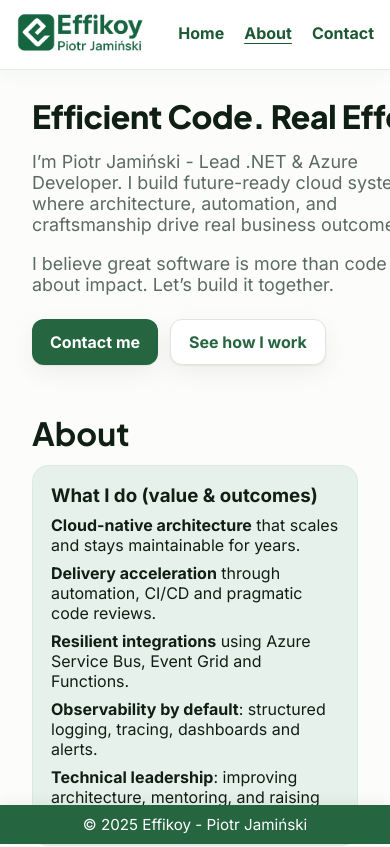
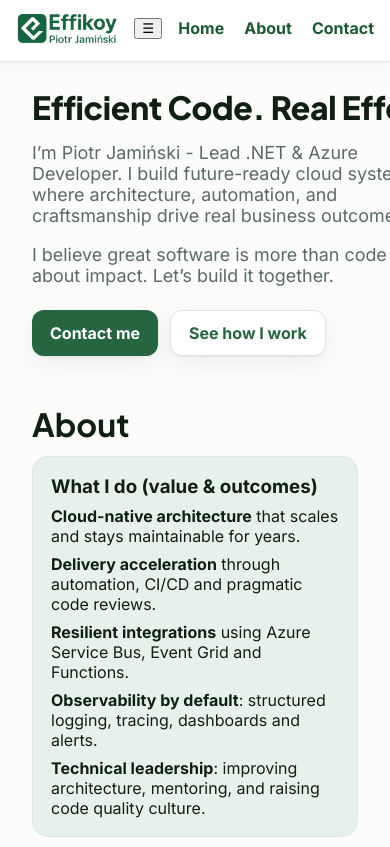
Before and after one commit to pjaminski/effikoy-site, a plain HTML site: page index.html in a window 390 px wide. Shown: the top 847 px of the page. Drawn offline with Linux system fonts and the light colour scheme.

Commit message:
Update index.html

```diff
--- a/index.html
+++ b/index.html
@@ -13,12 +13,14 @@
     <!-- Styles -->
     <link rel="stylesheet" href="css/style.css" />
   </head>
+
   <body>
     <!-- Header -->
     <header class="header">
       <div class="header__inner">
-        <a class="brand" href="#home" aria-label="Do sekcji Home"><img src="logo.png" alt="Effikoy logo"></a>
-        <nav class="nav" aria-label="Główne menu">
+        <a class="brand" href="#home" aria-label="To Home"><img src="logo.png" alt="Effikoy logo"></a>
+		<button class="nav-toggle" aria-label="Menu" aria-expanded="false">☰</button>
+        <nav class="nav" aria-label="Main menu">
           <a href="#home">Home</a>
           <a href="#about">About</a>
           <a href="#contact">Contact</a>
@@ -26,12 +28,8 @@
       </div>
     </header>
 
-    <!-- Pasek postępu pod headerem -->
-    <div class="progress-wrap">
-      <div class="progress" id="progress"></div>
-    </div>
+    <main id="viewport">
 
-    <main id="viewport">
       <!-- HOME -->
       <section id="home" class="slide">
         <div class="container">
@@ -178,9 +176,10 @@
           </div>
         </div>
       </section>
+
     </main>
 
-    <footer class="footer-in-slide">
+    <footer class="footer">
       <div class="footer__inner">© <span id="y"></span> Effikoy - Piotr Jamiński</div>
     </footer>
 
```
